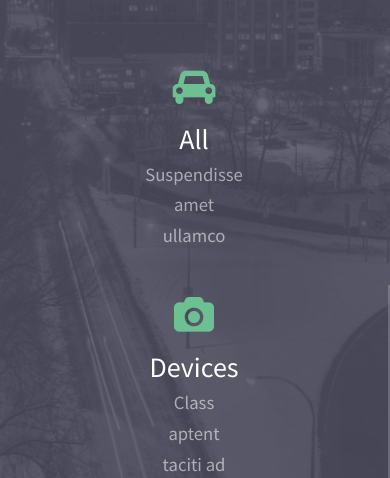
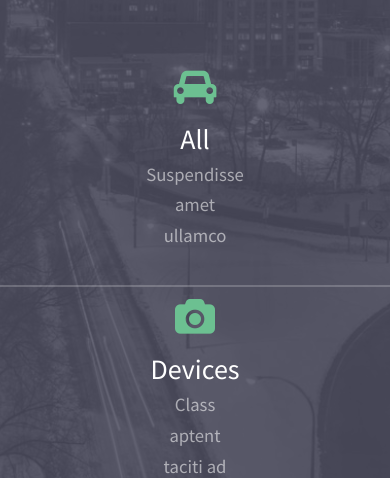
Before and after one commit to Bohdan-Fursa/task10, a plain HTML site: page index.html in a window 390 px wide. Shown: the part 366-844 px from the top of the page. Drawn offline with Linux system fonts and the light colour scheme.

Commit message:
maybe_ok

```diff
--- a/assets/css/styles.css
+++ b/assets/css/styles.css
@@ -276,4 +276,8 @@ section.wrapper, article.wrapper {
     padding-top: 40px;
     width: unset;
   }
+  #banner .flex div{
+    border-bottom: 2px solid rgba(255, 255, 255, 0.2);
+    border-right: unset;
+  }
 }
```
